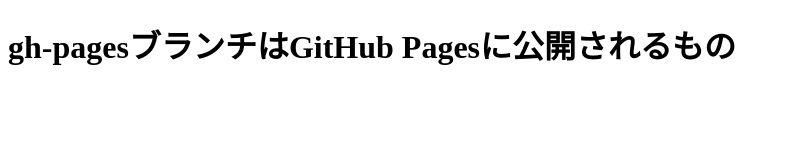
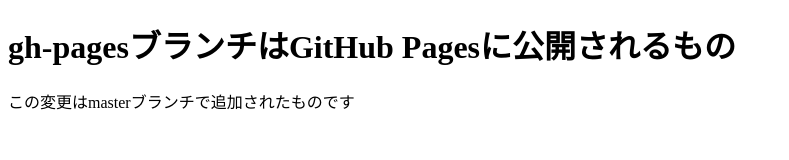
Before and after one commit to komatsuna2020/git-study, a plain HTML site: page index.html in a window 1280 px wide. Shown: the whole page, without its empty margins (0-789 px from the left). Drawn offline with Linux system fonts and the light colour scheme.

Commit message:
現在マージの練習を兼ねて、index.htmlにmasterブランチからの変更を加えました。

```diff
--- a/index.html
+++ b/index.html
@@ -7,5 +7,6 @@
 </head>
 <body>
     <h1>gh-pagesブランチはGitHub Pagesに公開されるもの</h1>
+    <p>この変更はmasterブランチで追加されたものです</p>
 </body>
 </html>
```
